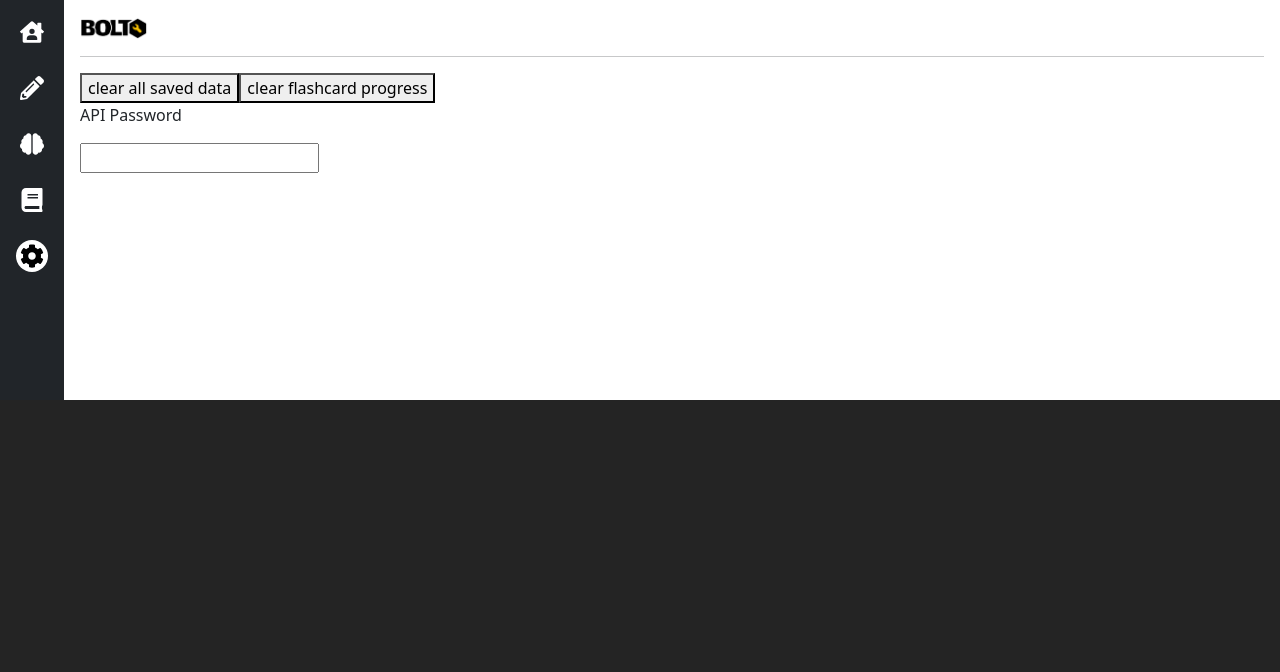
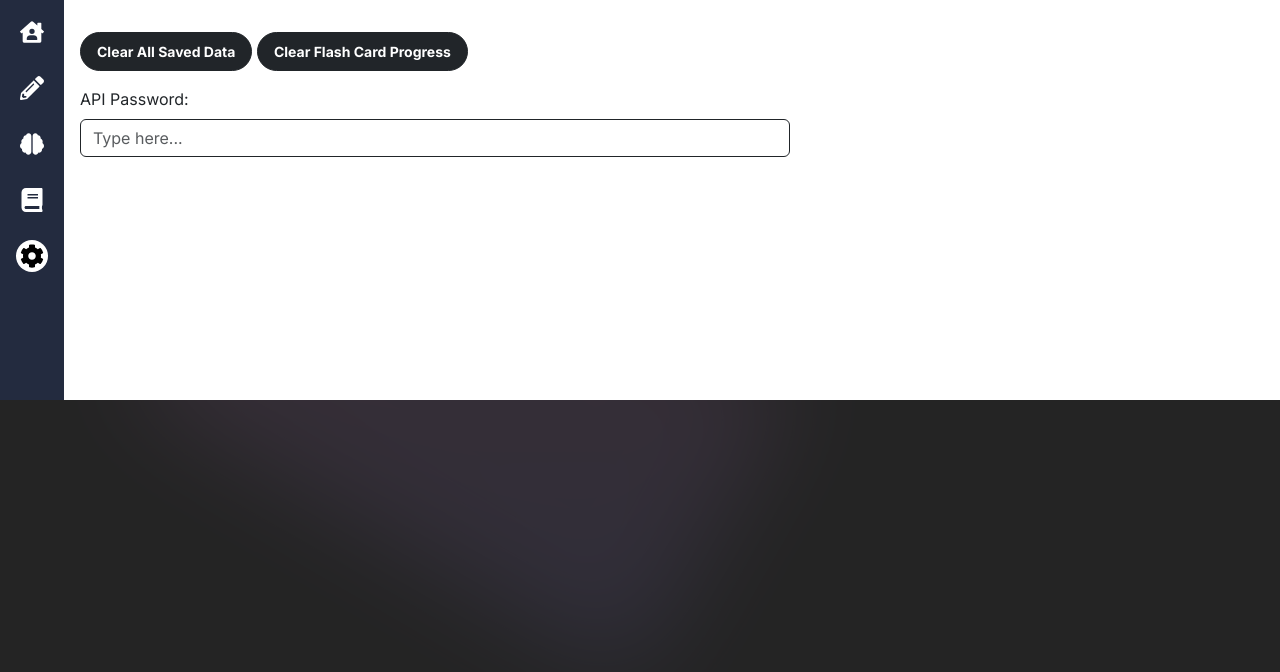
Before and after one commit to TheAshutoshGupta/Edu-Extension, a Vue app: page /user-settings in a window 1280 px wide. Shown: the top 672 px of the page. Built offline with nearby package versions, Linux system fonts and the light colour scheme.

Commit message:
changed ui

```diff
--- a/src/App.vue
+++ b/src/App.vue
@@ -7,12 +7,13 @@ import {
   faPencilAlt,
 } from "@fortawesome/free-solid-svg-icons";
 import { FontAwesomeIcon } from "@fortawesome/vue-fontawesome";
-import Logo from "./assets/Logo.png?url";
+//import Logo from "./assets/Logo.png?url";
 </script>
 
 <template>
   <div class="d-flex p-0 gx-0 h-100">
-    <div class="row bg-dark d-flex flex-column mx-0 p-3" style="flex-shrink: 0">
+    <div class="sidebar row d-flex flex-column mx-0 p-3" style="flex-shrink: 0">
+      <div class="ashu"></div>
       <router-link to="/" class="mb-4 p-1 rounded-circle nav-link"
         ><font-awesome-icon class="nav-logo" alt="homepage" :icon="faHouseUser"
       /></router-link>
@@ -39,10 +40,11 @@ import Logo from "./assets/Logo.png?url";
       class="row d-flex overflow-scroll flex-nowrap flex-column bg-white gx-0 h-100 p-3 justify-cotent-start align-items-start"
       style="flex-grow: 1"
     >
-      <div class="d-flex align-items-center pb-3">
-        <img class="logo d-block" :src="Logo" />
+       <div class="d-flex align-items-center pb-3">
+
+      <!-- <img class="logo d-block" :src="Logo" /> -->
       </div>
-      <hr />
+
       <router-view></router-view>
     </div>
   </div>
@@ -70,4 +72,23 @@ import Logo from "./assets/Logo.png?url";
   height: 100%;
   width: 100%;
 }
+.sidebar{
+  background-color: #232b3f;
+}
+.ashu {
+
+
+  /* clip-path: polygon(74.1% 44.1%, 100% 61.6%, 97.5% 26.9%, 85.5% 0.1%, 80.7% 2%, 72.5% 32.5%, 60.2% 62.4%, 52.4% 68.1%, 47.5% 58.3%, 45.2% 34.5%, 27.5% 76.7%, 0.1% 64.9%, 17.9% 100%, 27.6% 76.8%, 76.1% 97.7%, 74.1% 44.1%); */
+  position: absolute;
+  left: calc(50% - 11rem);
+  aspect-ratio: 1155 / 678;
+  width: 36.125rem;
+  transform: translateX(-50%) translateY(60%) rotate(30deg);
+  background: linear-gradient(to bottom right, #ff80b5, #9089fc);
+  opacity: 0.1;
+  filter: blur(50px); /* Add the blur effect */
+  z-index: -1;
+  }
+
+
 </style>
--- a/src/style.css
+++ b/src/style.css
@@ -1,5 +1,7 @@
+@import url('https://fonts.googleapis.com/css2?family=Inter:wght@100;200;300;400;500;600;700;800;900&family=Roboto:ital,wght@0,100;0,300;0,400;0,700;0,900;1,100;1,300;1,400;1,500;1,700&display=swap');
+
 :root {
-  font-family: Inter, system-ui, Avenir, Helvetica, Arial, sans-serif;
+
   line-height: 1.5;
   font-weight: 400;
 
@@ -12,12 +14,15 @@
   -webkit-font-smoothing: antialiased;
   -moz-osx-font-smoothing: grayscale;
   -webkit-text-size-adjust: 100%;
+
 }
 
 body {
   margin: 0;
   padding: 0;
   min-width: 320px;
+  font-family: 'Inter', sans-serif;
+
 }
 
 #app {
@@ -28,3 +33,27 @@ body {
   height: 400px;
   width: 100%;
 }
+
+body {
+  overflow-y: hidden; /* Hide vertical scrollbar */
+  overflow-x: hidden; /* Hide horizontal scrollbar */
+}
+*::-webkit-scrollbar {
+  display: none;
+}
+* {
+  -ms-overflow-style: none;  /* IE and Edge */
+  scrollbar-width: none;  /* Firefox */
+}
+body::-webkit-scrollbar {
+  width: 12px;
+}
+
+body::-webkit-scrollbar-thumb {
+  background-color: #171717;
+  border-radius: 10px; /* Adjust the border radius as needed */
+}
+
+body::-webkit-scrollbar-track {
+  background-color: #242424;
+}
--- a/src/views/UserSettings.vue
+++ b/src/views/UserSettings.vue
@@ -1,12 +1,43 @@
 <template>
   <div>
-    <button @click="userStore.clearAllData()">clear all saved data</button>
+    <!-- <button @click="userStore.clearAllData()">clear all saved data</button>
     <button @click="userStore.clearFlashCardProgress">
       clear flashcard progress
-    </button>
+    </button> -->
+    <div class="mb-3">
+  <button
+    type="button"
+    class="btn btn-sm btn-dark rounded-pill px-3 py-2 fw-bold"
+    @click="userStore.clearAllData()"
+  >
+    Clear All Saved Data
+  </button>
+<span>{{ " " }}</span>
+  <button
+    type="button"
+    class="btn btn-sm btn-dark rounded-pill px-3 py-2 fw-bold"
+    @click="userStore.clearFlashCardProgress"
+  >
+    Clear Flash Card Progress
+  </button>
+</div>
 
-    <p>API Password</p>
-    <input type="password" v-model="userStoreRef.userPrefs.value.password" />
+
+<div class="mb-3">
+  <label for="transparentInput" class="form-label">API Password:</label>
+  <div class="input-group" style="width: 60%;">
+    <input
+      type="password"
+      v-model="userStoreRef.userPrefs.value.password"
+      class="form-control bg-transparent border border-dark"
+      id="transparentInput"
+      placeholder="Type here..."
+    >
+  </div>
+</div>
+
+
+
   </div>
 </template>
 
```
Also changed, not shown: 2 other files (tests, documents, lock files or other folders).
